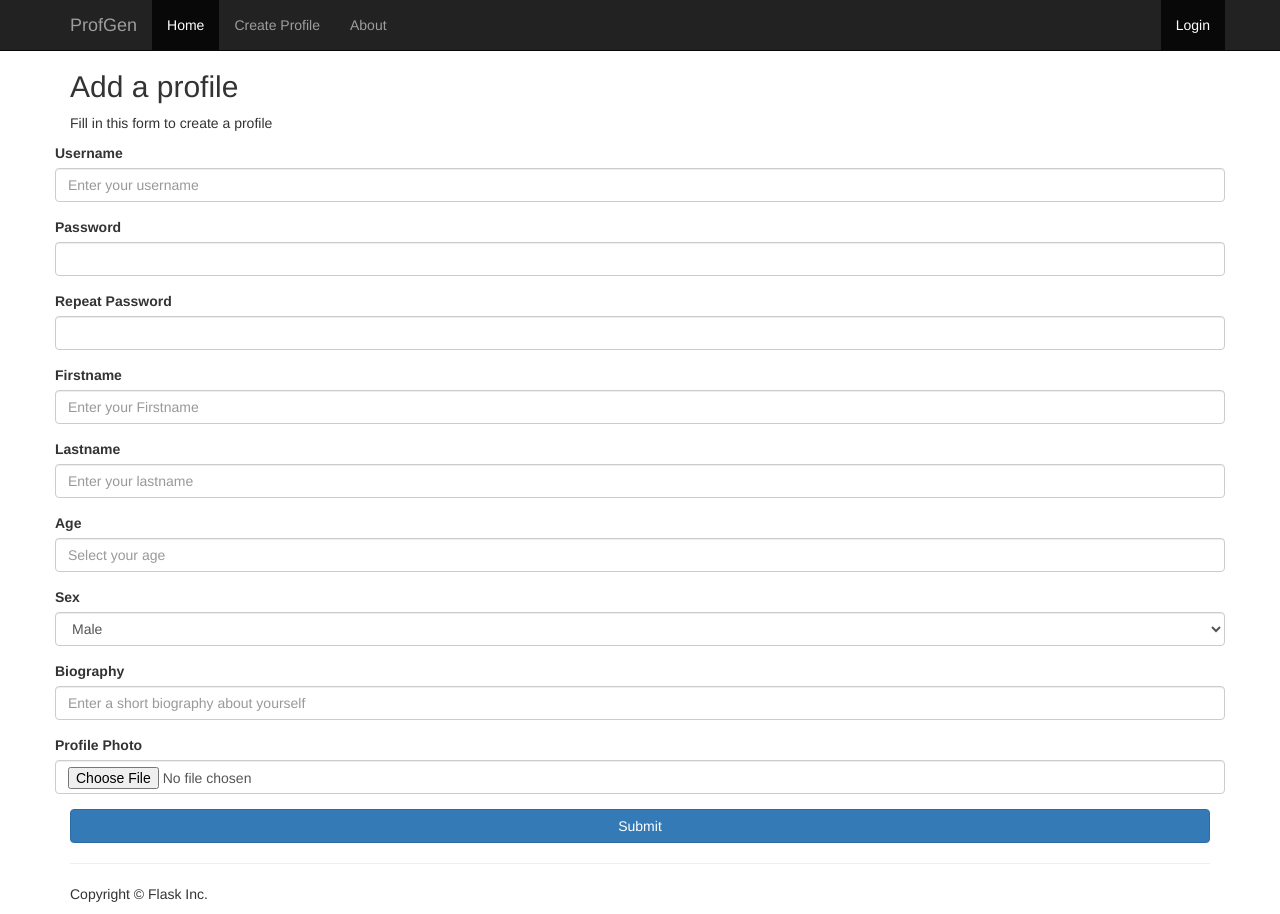
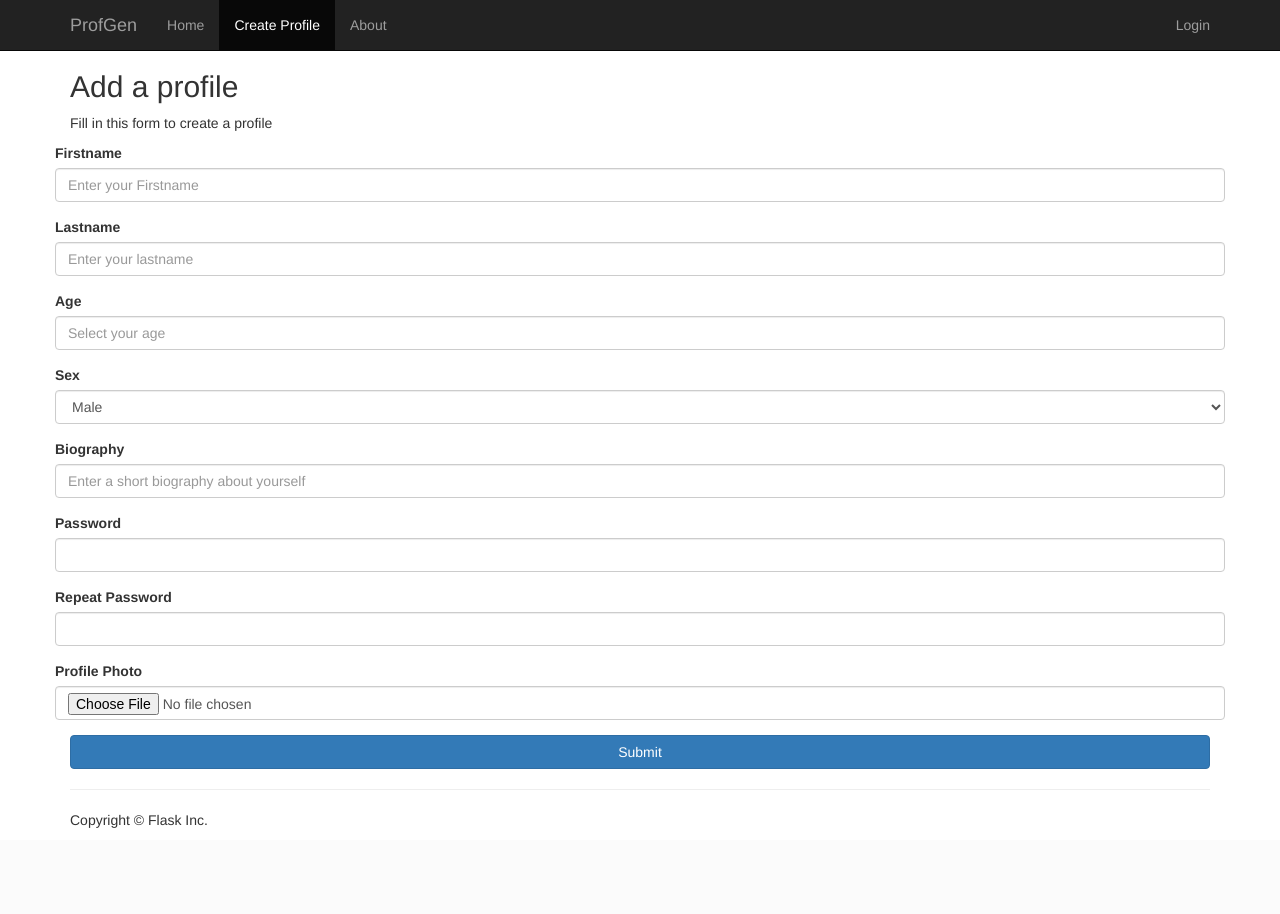
Before and after one commit to Leonnash21/info3180-project1, a Flask app: page /profile/ in a window 1280 px wide. After the commit the page ends 828 px from the top, so only its background shows below. Run offline with Flask 2, Linux system fonts and the light colour scheme; some libraries are stand-ins or nearby versions.

Commit message:
navbar/username update

```diff
--- a/app/forms.py
+++ b/app/forms.py
@@ -14,10 +14,11 @@ class LoginForm(FlaskForm):
 
 
 class ProfileForm(Form):
-    username = TextField('Username', validators=[Required()])
-    password = PasswordField('Password', validators=[Required(), EqualTo('confirm', message='Passwords must match')])
+
+
     firstname = TextField('Firstname', validators=[Required()])
     lastname = TextField('Lastname', validators=[Required()])
+    password = PasswordField('Password', validators=[Required(), EqualTo('confirm', message='Passwords must match')])
     confirm = PasswordField('Repeat Password')
     age = IntegerField('Age', validators=[Required()])
     sex = SelectField('Sex', choices=[('Male', 'Male'), ('Female','Female')], validators=[Required()])
--- a/app/templates/add_profile.html
+++ b/app/templates/add_profile.html
@@ -12,20 +12,6 @@
 <form class="form-horizontal" action="{{ url_for('add_profile') }}" method="post" enctype="multipart/form-data">
     {{ form.csrf_token }}
 
-    <div class="form-group">
-        {{ form.username.label }}
-        {{ form.username(class='form-control', placeholder="Enter your username") }}
-    </div>
-
-    <div class="form-group">
-        {{ form.password.label }}
-        {{ form.password(class='form-control') }}
-      </div>
-
-    <div class="form-group">
-        {{form.confirm.label}}
-        {{ form.confirm(class='form-control') }}
-    </div>
 
 
     <div class="form-group">
@@ -57,6 +43,17 @@
     </div>
 
 
+    <div class="form-group">
+        {{ form.password.label }}
+        {{ form.password(class='form-control') }}
+      </div>
+
+    <div class="form-group">
+        {{form.confirm.label}}
+        {{ form.confirm(class='form-control') }}
+    </div>
+
+
      <div class="form-group">
         {{ form.image.label }}
         {{ form.image(class='form-control', placeholder="Select your profile photo") }}
--- a/app/templates/header.html
+++ b/app/templates/header.html
@@ -3,30 +3,32 @@
         <div class="navbar-header">
           <button type="button" class="navbar-toggle collapsed" data-toggle="collapse" data-target="#navbar" aria-expanded="false" aria-controls="navbar">
             <span class="sr-only">Toggle navigation</span>
-            <span class="icon-bar"></span>
-            <span class="icon-bar"></span>
-            <span class="icon-bar"></span>
-            <span class="icon-bar"></span>
-            <span class="icon-bar"></span>
+            <span class="sr-only">Toggle navigation</span>
+           <span class="sr-only">Toggle navigation</span>
+           <span class="sr-only">Toggle navigation</span>
+           <span class="sr-only">Toggle navigation</span>
+           <span class="sr-only">Toggle navigation</span>
+           <span class="sr-only">Toggle navigation</span>
           </button>
           <a class="navbar-brand" href="{{ url_for('home') }}">ProfGen</a>
         </div>
         <div id="navbar" class="collapse navbar-collapse">
           <ul class="nav navbar-nav">
-            <li class="active"><a href="{{ url_for('home') }}">Home</a></li>
-            <li><a href="{{ url_for('add_profile') }}">Create Profile</a></li>
-            <li><a href="{{ url_for('about') }}">About</a></li>
+
+            <li {% if request.path == '/' %}class="active"{% endif %}><a href="{{ url_for('home') }}">Home</a></li>
+            <li {% if request.path == '/profile/' %}class="active"{% endif %}><a href="{{ url_for('add_profile') }}">Create Profile</a></li>
+            <li {% if request.path == '/about/' %}class="active"{% endif %}><a href="{{ url_for('about') }}">About</a></li>
             {% if current_user.is_authenticated %}
-            <li><a href="{{ url_for('list_profiles') }}">View Profile</a></li>
+            <li {% if request.path == '/profiles/' %}class="active"{% endif %}><a href="{{ url_for('list_profiles') }}">View Profile</a></li>
             {% endif %}
           </ul>
 
           <ul class="nav navbar-nav navbar-right">
 
             {% if current_user.is_authenticated %}
-            <li><a href="{{ url_for('logout') }}">Logout<a><li>
+            <li {% if request.path == '/logout/' %}class="active"{% endif %}><a href="{{ url_for('logout') }}">Logout<a><li>
             {% else %}
-            <li class="active"><a href="{{ url_for('login') }}">Login</a></li>
+            <li {% if request.path == '/login/' %}class="active"{% endif %}><a href="{{ url_for('login') }}">Login</a></li>
             {% endif %}
           </ul>
         </div><!--/.nav-collapse -->
--- a/app/views.py
+++ b/app/views.py
@@ -41,9 +41,10 @@ def add_profile():
     form = ProfileForm()
     # iURL = url_for('app', filename='static/images/')
 
-    if request.method == 'POST':
+    if request.method == 'POST' and form.validate_on_submit:
 
-        username = request.form ['username']
+
+        username =(request.form['firstname']) + str(random.randint(10,1000))
         id = random.randint(1000000, 1099999)
         firstname = request.form['firstname']
         lastname = request.form['lastname']
@@ -64,6 +65,7 @@ def add_profile():
         flash ('User ' + username + ' sucessfully added!', 'success')
         flash ('Please proceed to "Login"', 'success')
         return redirect (url_for('add_profile'))
+
 
 
     flash_errors(form)
@@ -106,7 +108,7 @@ def securepage():
     return render_template('securepage.html')
 
 
-@app.route("/login/", methods=["GET", "POST"])
+@app.route('/login/', methods=["GET", "POST"])
 def login():
 
     if current_user is not None and current_user.is_authenticated:
```
Also changed, not shown: app/templates/list_profiles.html (+4 -4 lines).
